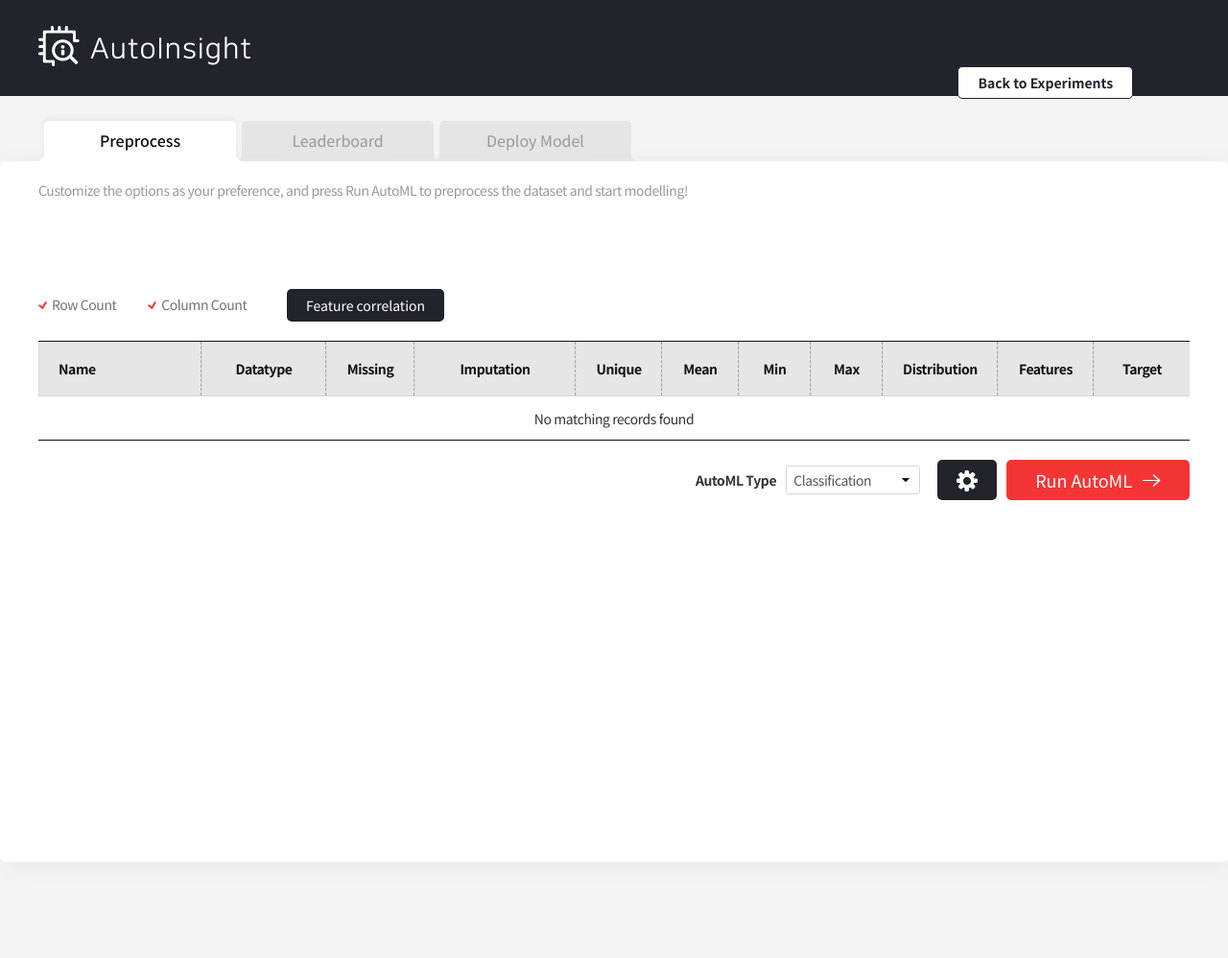
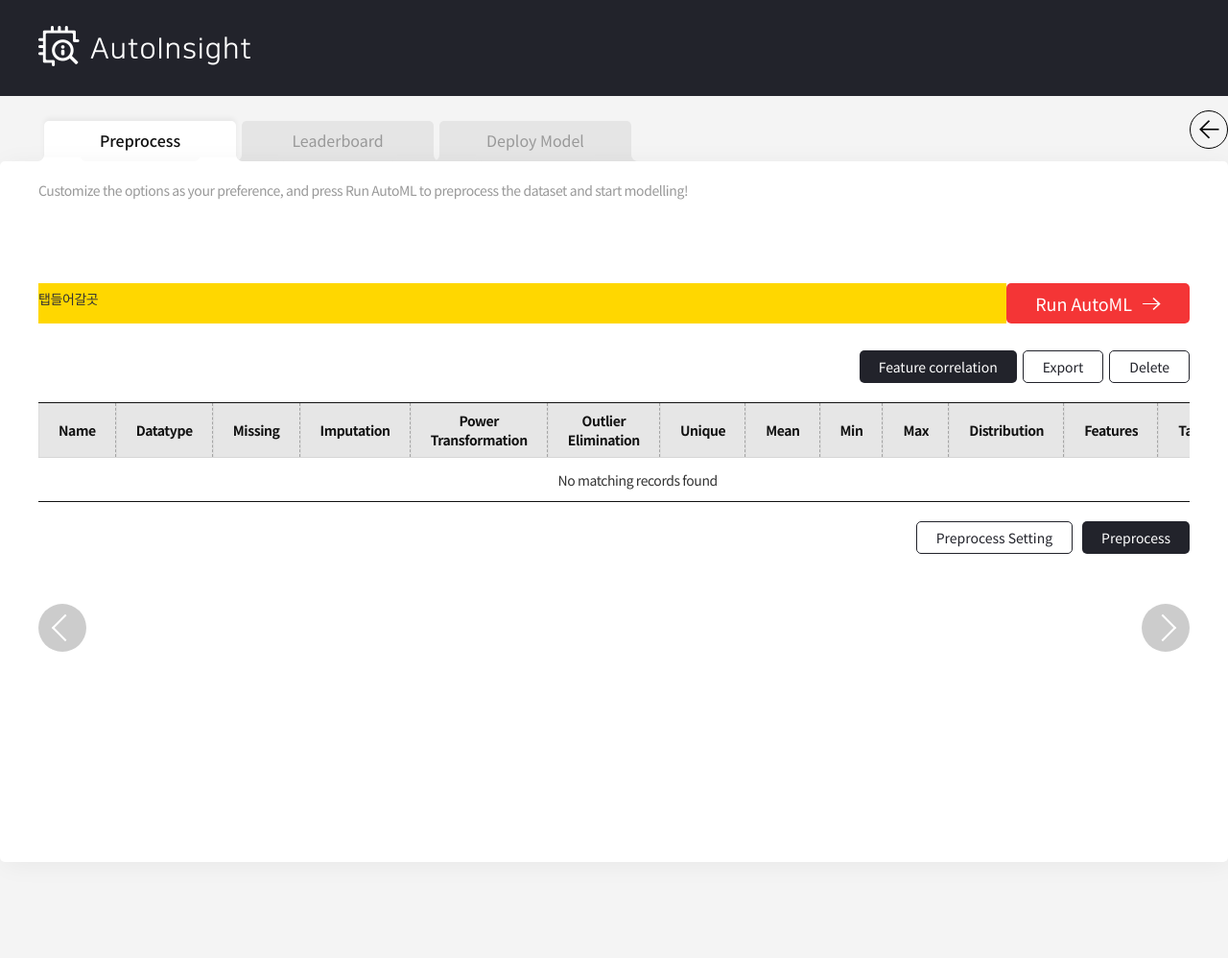
Before and after one commit to happytk/autoinsight-frontend, a Django app: template autoinsight_frontend/templates/preprocess.html in a window 1280 px wide. Shown: the whole page at 96% size. Run offline with Django 3.2, Linux system fonts and the light colour scheme; the template is opened without the code that fills it, so the values that code supplies are empty; some libraries are stand-ins or nearby versions.

Commit message:
preprocess 디자인 수정

```diff
--- a/autoinsight_frontend/static/autoinsight_frontend/css/style.css
+++ b/autoinsight_frontend/static/autoinsight_frontend/css/style.css
@@ -572,18 +572,18 @@ dt {
 .tbl_g tbody td.small, .tbl_tbody td.small {
     padding:8px 10px !important
 }
-/* .tbl_g tr:nth-child(even) td, .tbl_tbody tr:nth-child(even) td {
-    background-color:#fafafa;
-}
-.tbl_g tr:hover td, .tbl_tbody tr:hover td
-{
-    background-color:#f0f0f0
-} */
 .tbl_g thead tr th:last-child, .tbl_g tbody tr td:last-child, .tbl_thead thead tr th:last-child, .tbl_tbody tr td:last-child {
     border-right: 0 !important;
 }
 .tbl_g tr:last-child td, .tbl_tbody tr:last-child td{
     border-bottom:0;
+}
+.tbl_g .wrap_select select {
+    min-width: 120px;
+    margin-right:1px;
+}
+.tbl_g canvas {
+    height:50px;
 }
 .area_scroll{
     overflow-x:hidden;
@@ -611,6 +611,7 @@ html, body {
     min-height:100%;
 }
 .container {
+    position: relative;
     width:100%;
     max-width: 1280px;
     margin:0 auto;
@@ -800,6 +801,22 @@ main {
     -webkit-box-shadow: 3px 3px 27px rgba(0,0,0,.05);
     box-shadow: 3px 3px 27px rgba(0,0,0,.05);
 }
+.btn_back {
+    position: absolute;
+    bottom: 13px;
+    right:0;
+    width:40px;
+    height:40px;
+    padding:0;
+    border:1px solid #000;
+    border-radius: 50%;
+    background-color:transparent;
+}
+.btn_back .ico_back {
+    width:21px;
+    height:20px;
+    background-position: -35px -75px;
+}
 .area_tit {
     overflow: hidden;
     min-height: 72px;
@@ -847,12 +864,69 @@ main {
     color:#22232b;
     font-weight: 500;
 }
-.area_util .btn_correlation {
-    margin-top:6px;
+.area_util .wrap_btn {
+    margin-top:28px;
+    text-align: right;
+}
+.area_util .wrap_btn button {
+    margin-left:6px
 }
 .area_util .wrap_search {
     float: right;
     width:285px;
+}
+.wrap_experiment .tbl_g,
+.wrap_preprocess .tbl_g {
+    table-layout: unset;
+    min-width:100%;
+}
+
+.wrap_experiment .tbl_g td, .wrap_experiment .tbl_g th,
+.wrap_preprocess .tbl_g td, .wrap_preprocess .tbl_g th,
+.wrap_leaderboard .tbl_g td, .wrap_leaderboard .tbl_g th {
+    white-space: nowrap;
+    padding:8px 20px;
+}
+.bootstrap-table {
+    position: relative;
+}
+.tbl_nav {
+    position: absolute;
+    top:230px;
+    width: 1200px;
+    z-index: 20;
+}
+.tbl_nav.sticky {
+    position:fixed;
+}
+.tbl_nav button {
+    position: relative;
+    width:50px;
+    height:50px;
+    padding:0;
+    text-align: center;
+    border-radius: 50%;
+    background-color:rgba(0,0,0,.2)
+}
+.tbl_nav button:after {
+    content:'';
+    position: absolute;
+    top:50%;
+    left:50%;
+    width:20px;
+    height:20px;
+    margin:-10px 0 0 -7px;
+    border:2px solid #fff;
+    border-width:2px 2px 0 0;
+    box-sizing: border-box;
+    transform: rotate(225deg);
+}
+.tbl_nav .btn_next {
+    float: right;
+}
+.tbl_nav .btn_next:after {
+    margin-left:-13px;
+    transform: rotate(45deg);
 }
 td .wrap_select {
     width:100%
@@ -1750,15 +1824,6 @@ path.highcharts-grid-line {
     border-width:1px 1px 0 0;
     border-style: dashed;
 }
-
-.tbl_preprocess>tbody>tr>td, .tbl_preprocess>tbody>tr>th, .tbl_preprocess>tfoot>tr>td, .tbl_preprocess>tfoot>tr>th, .tbl_preprocess>thead>tr>td, .tbl_preprocess>thead>tr>th {
-    padding:8px 20px;
-    overflow: auto;
-}
-.table_leaderboard>tbody>tr>td, .table_leaderboard>tbody>tr>th, .table_leaderboard>tfoot>tr>td, .table_leaderboard>tfoot>tr>th, .table_leaderboard>thead>tr>td, .table_leaderboard>thead>tr>th {
-    padding:8px 20px;
-    overflow: inherit;
-}
 .table>tbody>tr:first-child>td {
     border-top-style: solid;
 }
--- a/autoinsight_frontend/templates/deploy.html
+++ b/autoinsight_frontend/templates/deploy.html
@@ -36,9 +36,6 @@
                              height="42" alt="AutoInsight">
                     </h1></a>
             </div>
-            <button id="data_btn" class="btn_m btn_border" style="margin-left: 78%;" type="button"
-                    onclick="window.location.href='/experiment'">Back to Experiments
-            </button>
         </header>
         <!-- //header -->
 
@@ -59,6 +56,9 @@
                         </li>
                     </ul>
                 </nav>
+                <button id="data_btn" class="btn_back" type="button"
+                        onclick="window.location.href='/experiment'"><span class="ico_automl ico_back">Back to Experiments</span>
+                </button>
             </div>
             <div class="container">
                 <section class="section_content" id="deployed">
--- a/autoinsight_frontend/templates/experiment.html
+++ b/autoinsight_frontend/templates/experiment.html
@@ -33,7 +33,7 @@
 {% endblock %}
 
 {% block page_content %}
-    <div class="wrapper">
+    <div class="wrapper wrap_experiment">
         <header>
             <div class="container">
                 <a href="/"><h1>
--- a/autoinsight_frontend/templates/preprocess.html
+++ b/autoinsight_frontend/templates/preprocess.html
@@ -39,17 +39,54 @@
 
     </script>
 
+    <script>
+        $(function(){
+            // 테이블네비게이션 추가
+            $('.bootstrap-table').append('<div class="tbl_nav"><button class="btn_prev"><span class="screen_out">prev<span></button><button class="btn_next float-right"><span class="screen_out">next<span></button></div>');
+
+            // 테이블네비게이션 sticky
+            var offset= $('#column_table').offset().top;
+            $(window).scroll(function(){
+                if (window.pageYOffset >= offset) {
+                    $('.tbl_nav').addClass("sticky")
+                } else {
+                    $('.tbl_nav').removeClass("sticky");
+                }
+            })
+
+
+
+            // 테이블좌우스크롤
+            var maxscroll = $('.fixed-table-body').width();
+
+            $('.tbl_nav').find('.btn_prev').click(function(){
+                $('.fixed-table-body').animate(
+                    {scrollLeft: -1* maxscroll}, "slow"
+                )
+                console.log($('.fixed-table-body').scrollLeft())
+            });
+            $('.tbl_nav').find('.btn_next').click(function(){
+                $('.fixed-table-body').animate(
+                    {scrollLeft: maxscroll}, "slow"
+                )
+                console.log($('.fixed-table-body').scrollLeft())
+            });
+
+
+
+        });
+    </script>
+
 {% endblock %}
 
 {% block page_content %}
-    <div class="wrapper">
+    <div class="wrapper wrap_preprocess">
         <header>
             <div class="container">
                 <a href="/"><h1>
                     <img src="{% static 'autoinsight_frontend/img/logo_automl.png' %}" class="img_logo" width="221" height="42" alt="AutoInsight">
                 </h1></a>
             </div>
-            <button id="data_btn" class="btn_m btn_border" style="margin-left: 78%;" type="button" onclick="window.location.href='/experiment'">Back to Experiments</button>
         </header>
         <!-- //header -->
 
@@ -68,6 +105,9 @@
                         </li>
                     </ul>
                 </nav>
+                <button id="data_btn" class="btn_back" type="button"
+                        onclick="window.location.href='/experiment'"><span class="ico_automl ico_back">Back to Experiments</span>
+                </button>
             </div>
 
             <div class="container">
@@ -103,15 +143,25 @@
                     </div>
 
                     <div id="dataset_info" class="area_util">
-                        <ul class="list_count">
+                        <!-- <ul class="list_count">
                             <li>
                                 <span class="ico_automl ico_arr"></span>Row Count <span id="row_count" class="txt_emph"></span>
                             </li>
                             <li>
                                 <span class="ico_automl ico_arr"></span>Column Count <span id="col_count" class="txt_emph"></span>
                             </li>
-                        </ul>
-                        <button class="btn_m btn_correlation" type="button" data-toggle="modal" data-target="#modal-correlation" onclick="$FRONTEND._p.setCorrModal()">Feature correlation</button>
+                        </ul> -->
+                        <div class="info_table">
+                            <div class="area_progress" style="background:gold">탭들어갈곳</div> <!-- 임시 -->
+                            <button class="btn_b btn_confirm toggle-disable" type="button" onclick="$FRONTEND._p.runAutoml()">
+                                Run AutoML <span class="ico_automl ico_arr"></span>
+                            </button>
+                        </div>
+                        <div class="wrap_btn">
+                            <button class="btn_m btn_correlation" type="button" data-toggle="modal" data-target="#modal-correlation" onclick="$FRONTEND._p.setCorrModal()">Feature correlation</button>
+                            <button class="btn_m btn_border">Export</button>
+                            <button class="btn_m btn_border">Delete</button>
+                        </div>
                         <!--<div class="wrap_search">
                             <input type="text" name="" id="" class="inp_txt">
                             <button class="btn_search"><span class="ico_automl ico_search">검색</span></button>
@@ -122,7 +172,7 @@
                            data-pagination="false"
                            data-url = "{{ BACKEND_RESTAPI_URL }}runtimes/{{ runtime_id }}/dataset/columns/"
                            class="tbl_g tbl_preprocess">
-                        <colgroup>
+                        <!-- <colgroup>
                             <col style="width:170px">
                             <col style="width:130px">
                             <col style="width:92px">
@@ -137,7 +187,7 @@
                             <col style="width:100px">
                             <col style="width:100px">
                             <col>
-                        </colgroup>
+                        </colgroup> -->
                         <thead>
                         <tr>
                             <th class="txt_l" data-field="name">Name
@@ -166,9 +216,8 @@
                         </thead>
                     </table>
 
-
                     <div class="area_util2">
-                        <strong class="tit_select">AutoML Type</strong>
+                        <!-- <strong class="tit_select">AutoML Type</strong>
                         <div class="wrap_select">
                             <select id="estimator_type" class="form-control toggle-disable">
                                 <option value = "classifier" selected>
@@ -178,13 +227,13 @@
                                     <a class="link_option" href="#none">Regression</a>
                                 </option>
                             </select>
-                        </div>
+                        </div> -->
                         <div class="wrap_btn">
-                            <button class="btn_b btn_setup" type="button" data-toggle="modal" data-target="#modal-setting">
-                                <span class="ico_automl ico_setup">설정</span>
+                            <button class="btn_m btn_border" type="button" data-toggle="modal" data-target="#modal-setting">
+                                Preprocess Setting
                             </button>
-                            <button class="btn_b btn_confirm toggle-disable" type="button" onclick="$FRONTEND._p.runAutoml()">
-                                Run AutoML <span class="ico_automl ico_arr"></span>
+                            <button class="btn_m" type="button">
+                                Preprocess
                             </button>
                         </div>
                         <!--<div class="wrap_btn">
```
Also changed, not shown: autoinsight_frontend/templates/leaderboard.html (+5 -3 lines), autoinsight_frontend/static/autoinsight_frontend/img/ico_automl.png.
